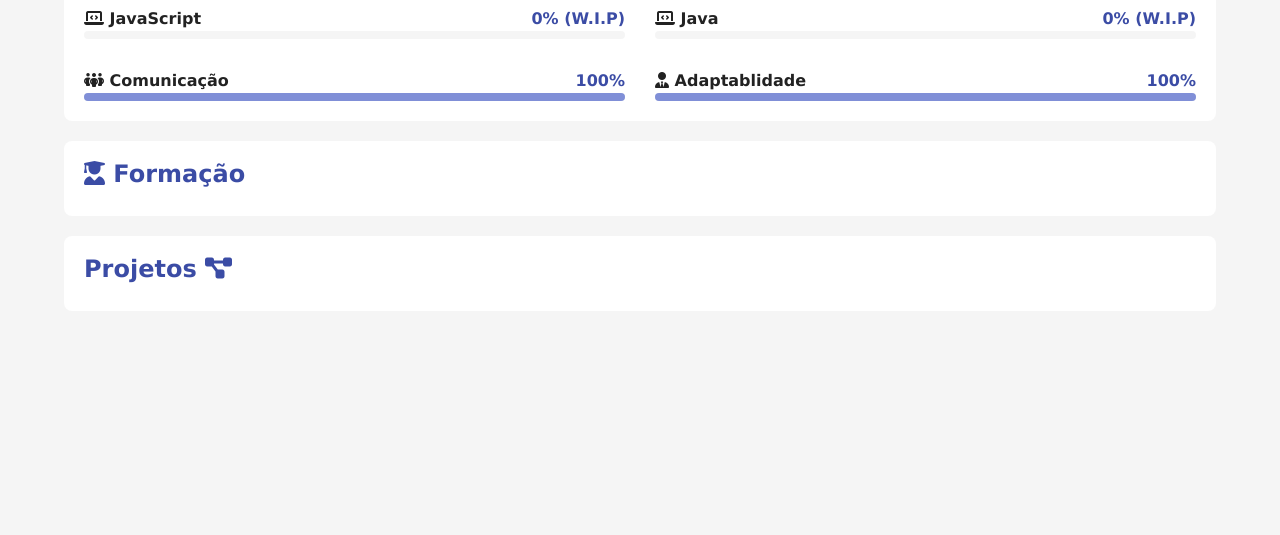
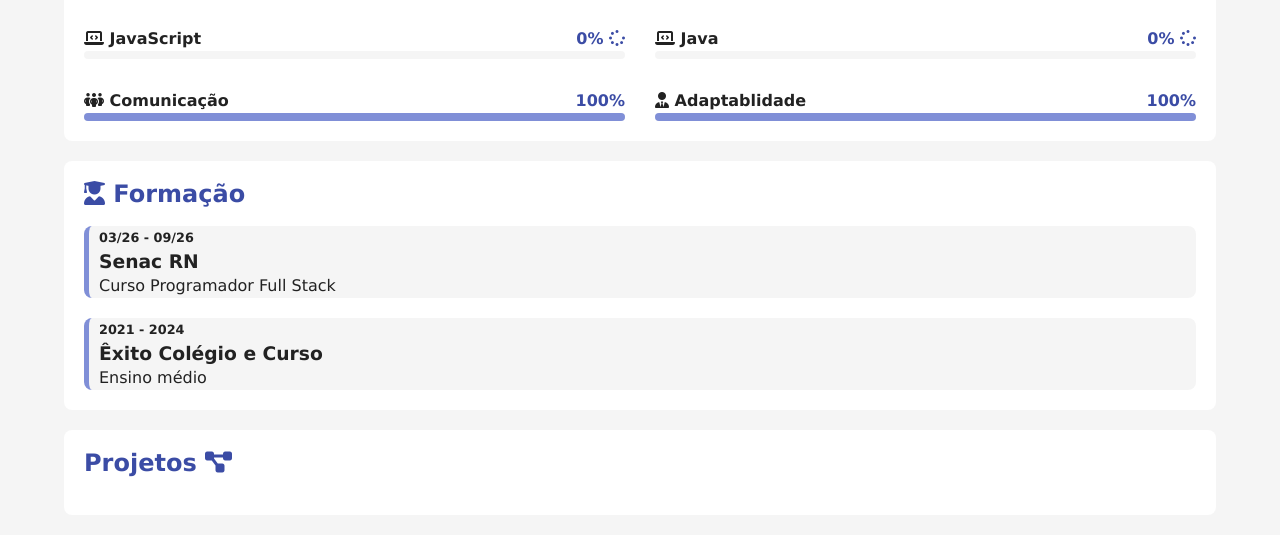
Before and after one commit to joaoricardosantos/portfolio, a plain HTML site: page index.html in a window 1280 px wide. Shown: the part 749-1284 px from the top of the page. Before the commit the page ends 1080 px from the top, so only its background shows below. Drawn offline with Linux system fonts and the light colour scheme.

Commit message:
formacoes

```diff
--- a/estilos/style.css
+++ b/estilos/style.css
@@ -19,7 +19,7 @@
   --texto: #222222;
   --texto-inverso: #ffffff;
   --destaque: #3b4ca5;
-  --destaque-inverso: #808fd7;;
+  --destaque-inverso: #808fd7;
   --fundo-card: #ffffff;
 }
 
@@ -125,7 +125,7 @@ article {
 
 article h2 {
   color: var(--destaque);
-  margin-bottom: 10px;
+  margin-bottom: 20px;
 }
 
 article#video #video-container {
@@ -179,10 +179,38 @@ article#video #video-container {
   border-radius: 4px;
 }
 
+#formacao-container {
+  display: flex;
+  flex-flow: column-reverse;
+  gap: 20px;
+}
+
+#formacao-container .curso {
+  background-color: var(--fundo-principal);
+  padding-left: 10px;
+  border-radius: 8px;
+  border-left: 5px solid var(--destaque-inverso);
+  transition:
+    border-width 0.5s,
+    border-color 0.5s;
+}
+
+#formacao-container .curso:hover {
+  border-left-width: 15px;
+  cursor: pointer;
+  border-color: var(--destaque);
+}
+
+#formacao-container .periodo{
+  font-size: 0.8em;
+  font-weight: bold;
+  color: var(--texto);
+}
+
 
 
 @media screen and (min-width: 768px) {
-  #skill-container{
+  #skill-container {
     grid-template-columns: 1fr 1fr;
   }
 }
--- a/index.html
+++ b/index.html
@@ -84,7 +84,7 @@
                                 <i class="fa-solid fa-laptop-code"></i> JavaScript
                             </span>
                             <span class="porcent">
-                                0% (W.I.P)
+                                0% <i class="fa-solid fa-spinner"></i>
                             </span>
                         </div>
                         <div class="barra">
@@ -98,7 +98,7 @@
                                 <i class="fa-solid fa-laptop-code"></i> Java
                             </span>
                             <span class="porcent">
-                                0% (W.I.P)
+                                0% <i class="fa-solid fa-spinner"></i>
                             </span>
                         </div>
                         <div class="barra">
@@ -138,6 +138,19 @@
 
             <article id="formacao">
                 <h2><i class="fa-solid fa-user-graduate"></i> Formação</h2>
+
+                <div id="formacao-container">
+                    <div class="curso">
+                        <p class="periodo">2021 - 2024</p>
+                        <h3 class="instituicao">Êxito Colégio e Curso</h3>
+                        <p class="titulacao">Ensino médio</p>
+                    </div>
+                    <div class="curso">
+                        <p class="periodo">03/26 - 09/26</p>
+                        <h3 class="instituicao">Senac RN</h3>
+                        <p class="titulacao">Curso Programador Full Stack</p>
+                    </div>
+                </div>
             </article>
 
             <article id="projetos">
```
